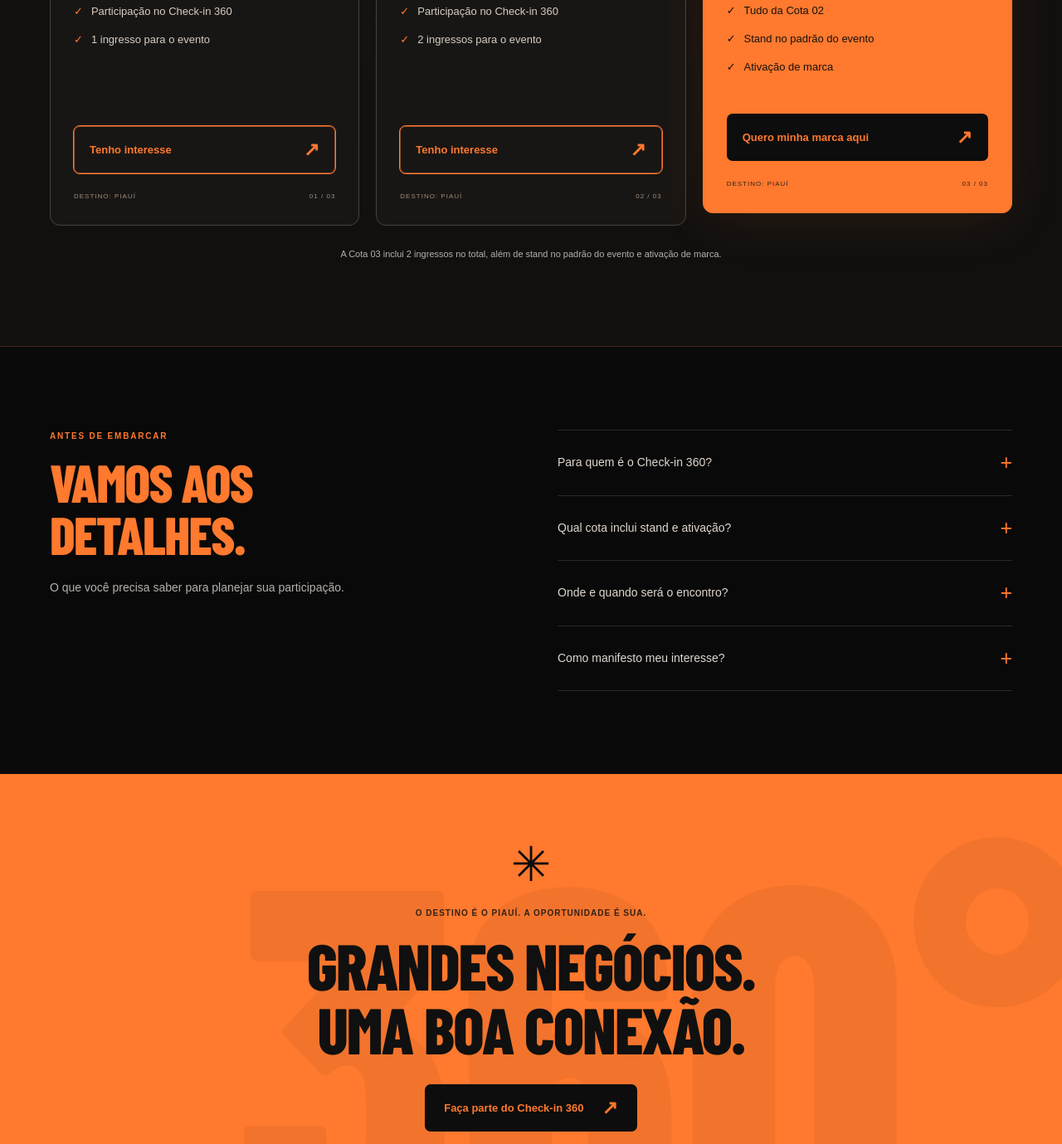
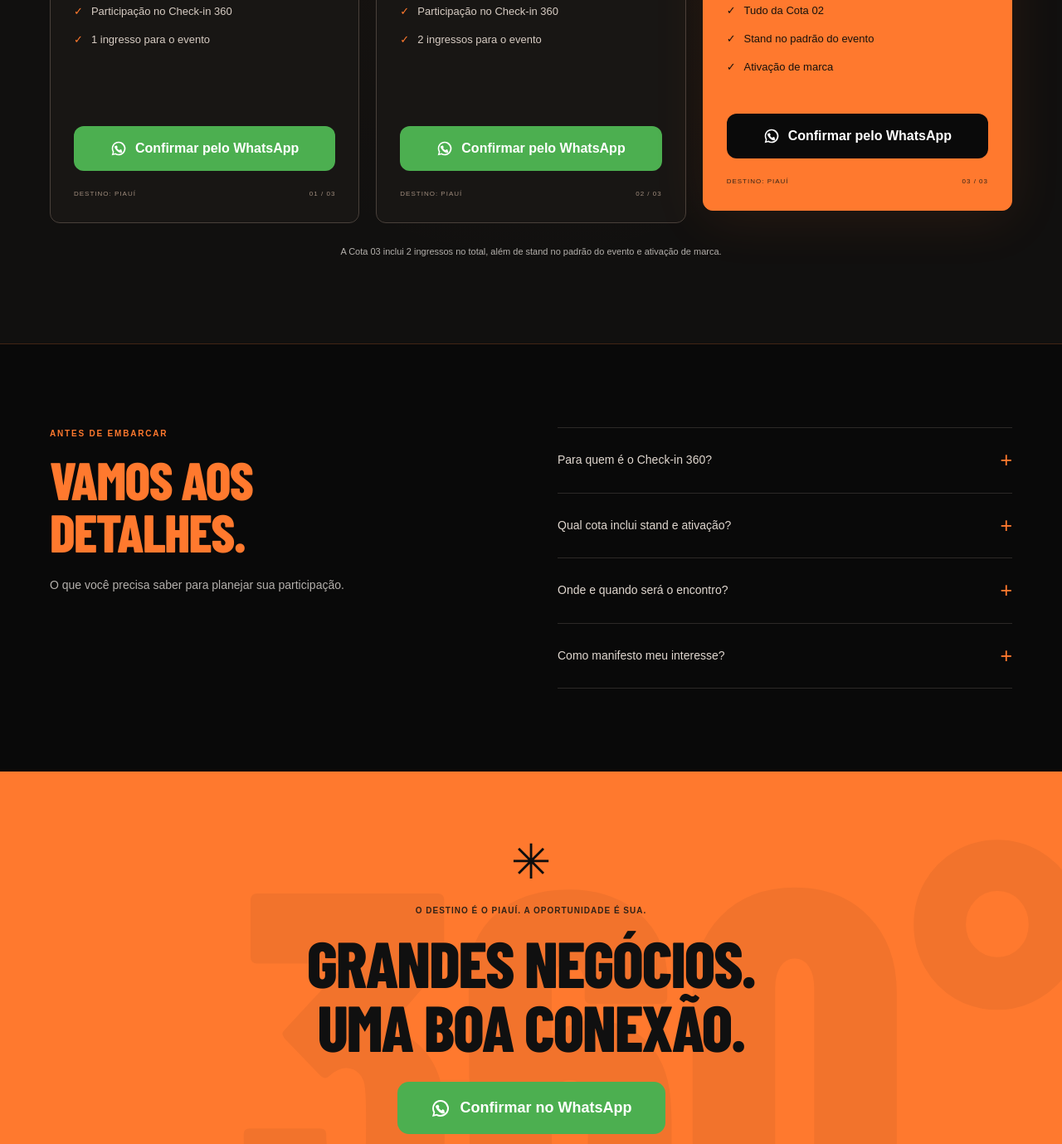
Before and after one commit to jpedro-doc/Check-in-360-DELL, a website: page index.html in a window 1280 px wide. Shown: the part 4378-5757 px from the top of the page at 83% size. Drawn offline with Linux system fonts and the light colour scheme.

Commit message:
Match NoMerkado WhatsApp buttons and add direct final contact

```diff
--- a/index.html
+++ b/index.html
@@ -77,9 +77,9 @@
     <section class="investment section" id="cotas"><div class="wrap">
       <div class="center" data-reveal><div class="eyebrow">COTAS DE PARTICIPAÇÃO</div><h2>FAÇA SEU CHECK-IN.<br>ESCOLHA SUA COTA.</h2><p>Três formas de fazer parte. Uma oportunidade de se conectar.</p></div>
       <div class="plans grid grid-cols-1 lg:grid-cols-3 gap-6">
-        <article class="plan" data-reveal><div class="plan-top"><span>COTA 01</span><span aria-hidden="true">↗</span></div><h3>O PRIMEIRO<br>CHECK-IN.</h3><p>Para fazer parte desse encontro.</p><div class="price"><span>R$</span> 1.500<small>,00</small></div><div class="ticket"><svg viewBox="0 0 24 24" aria-hidden="true"><path d="M3 6h18v4a2 2 0 0 0 0 4v4H3v-4a2 2 0 0 0 0-4V6Zm12 0v12"/></svg><strong>1 ingresso incluído</strong></div><ul><li>Participação no Check-in 360</li><li>1 ingresso para o evento</li></ul><button class="button outline" data-plan="01">Tenho interesse <span aria-hidden="true">↗</span></button><div class="plan-bottom"><span>DESTINO: PIAUÍ</span><span>01 / 03</span></div></article>
-        <article class="plan" data-reveal><div class="plan-top"><span>COTA 02</span><span aria-hidden="true">◎</span></div><h3>CONEXÕES<br>EM DOBRO.</h3><p>Para estar presente com mais um participante.</p><div class="price"><span>R$</span> 2.500<small>,00</small></div><div class="ticket"><svg viewBox="0 0 24 24" aria-hidden="true"><path d="M3 6h18v4a2 2 0 0 0 0 4v4H3v-4a2 2 0 0 0 0-4V6Zm12 0v12"/></svg><strong>2 ingressos incluídos</strong></div><ul><li>Participação no Check-in 360</li><li>2 ingressos para o evento</li></ul><button class="button outline" data-plan="02">Tenho interesse <span aria-hidden="true">↗</span></button><div class="plan-bottom"><span>DESTINO: PIAUÍ</span><span>02 / 03</span></div></article>
-        <article class="plan featured" data-reveal><div class="featured-label"><span aria-hidden="true">✳</span> PRESENÇA + EXPERIÊNCIA DE MARCA</div><div class="plan-top"><span>COTA 03</span><span aria-hidden="true">✳</span></div><h3>SUA MARCA<br>EM DESTAQUE.</h3><p>Para transformar presença em experiência.</p><div class="price"><span>R$</span> 6.500<small>,00</small></div><div class="ticket"><svg viewBox="0 0 24 24" aria-hidden="true"><path d="M3 6h18v4a2 2 0 0 0 0 4v4H3v-4a2 2 0 0 0 0-4V6Zm12 0v12"/></svg><strong>2 ingressos incluídos</strong></div><ul><li>Tudo da Cota 02</li><li>Stand no padrão do evento</li><li>Ativação de marca</li></ul><button class="button button-dark" data-plan="03">Quero minha marca aqui <span aria-hidden="true">↗</span></button><div class="plan-bottom"><span>DESTINO: PIAUÍ</span><span>03 / 03</span></div></article>
+        <article class="plan" data-reveal><div class="plan-top"><span>COTA 01</span><span aria-hidden="true">↗</span></div><h3>O PRIMEIRO<br>CHECK-IN.</h3><p>Para fazer parte desse encontro.</p><div class="price"><span>R$</span> 1.500<small>,00</small></div><div class="ticket"><svg viewBox="0 0 24 24" aria-hidden="true"><path d="M3 6h18v4a2 2 0 0 0 0 4v4H3v-4a2 2 0 0 0 0-4V6Zm12 0v12"/></svg><strong>1 ingresso incluído</strong></div><ul><li>Participação no Check-in 360</li><li>1 ingresso para o evento</li></ul><button class="button wa" data-plan="01"><svg aria-hidden="true" viewBox="0 0 24 24"><path d="M12 2a10 10 0 00-8.6 15L2 22l5.1-1.3A10 10 0 1012 2zm0 18a8 8 0 01-4.1-1.1l-.3-.2-3 .8.8-2.9-.2-.3A8 8 0 1112 20zm4.4-6c-.2-.1-1.4-.7-1.6-.8s-.4-.1-.5.1-.6.8-.8 1-.3.2-.5.1a6.5 6.5 0 01-3.2-2.8c-.2-.4.2-.4.6-1.2a.4.4 0 000-.4l-.8-1.8c-.2-.5-.4-.4-.5-.4h-.5a.9.9 0 00-.7.3A2.8 2.8 0 006 9.3c0 1.6 1.2 3.2 1.3 3.4s2.3 3.6 5.6 5a6 6 0 002.5.6 2.2 2.2 0 001.5-1 1.8 1.8 0 00.1-1c-.1-.2-.3-.2-.5-.3z"></path></svg>Confirmar pelo WhatsApp</button><div class="plan-bottom"><span>DESTINO: PIAUÍ</span><span>01 / 03</span></div></article>
+        <article class="plan" data-reveal><div class="plan-top"><span>COTA 02</span><span aria-hidden="true">◎</span></div><h3>CONEXÕES<br>EM DOBRO.</h3><p>Para estar presente com mais um participante.</p><div class="price"><span>R$</span> 2.500<small>,00</small></div><div class="ticket"><svg viewBox="0 0 24 24" aria-hidden="true"><path d="M3 6h18v4a2 2 0 0 0 0 4v4H3v-4a2 2 0 0 0 0-4V6Zm12 0v12"/></svg><strong>2 ingressos incluídos</strong></div><ul><li>Participação no Check-in 360</li><li>2 ingressos para o evento</li></ul><button class="button wa" data-plan="02"><svg aria-hidden="true" viewBox="0 0 24 24"><path d="M12 2a10 10 0 00-8.6 15L2 22l5.1-1.3A10 10 0 1012 2zm0 18a8 8 0 01-4.1-1.1l-.3-.2-3 .8.8-2.9-.2-.3A8 8 0 1112 20zm4.4-6c-.2-.1-1.4-.7-1.6-.8s-.4-.1-.5.1-.6.8-.8 1-.3.2-.5.1a6.5 6.5 0 01-3.2-2.8c-.2-.4.2-.4.6-1.2a.4.4 0 000-.4l-.8-1.8c-.2-.5-.4-.4-.5-.4h-.5a.9.9 0 00-.7.3A2.8 2.8 0 006 9.3c0 1.6 1.2 3.2 1.3 3.4s2.3 3.6 5.6 5a6 6 0 002.5.6 2.2 2.2 0 001.5-1 1.8 1.8 0 00.1-1c-.1-.2-.3-.2-.5-.3z"></path></svg>Confirmar pelo WhatsApp</button><div class="plan-bottom"><span>DESTINO: PIAUÍ</span><span>02 / 03</span></div></article>
+        <article class="plan featured" data-reveal><div class="featured-label"><span aria-hidden="true">✳</span> PRESENÇA + EXPERIÊNCIA DE MARCA</div><div class="plan-top"><span>COTA 03</span><span aria-hidden="true">✳</span></div><h3>SUA MARCA<br>EM DESTAQUE.</h3><p>Para transformar presença em experiência.</p><div class="price"><span>R$</span> 6.500<small>,00</small></div><div class="ticket"><svg viewBox="0 0 24 24" aria-hidden="true"><path d="M3 6h18v4a2 2 0 0 0 0 4v4H3v-4a2 2 0 0 0 0-4V6Zm12 0v12"/></svg><strong>2 ingressos incluídos</strong></div><ul><li>Tudo da Cota 02</li><li>Stand no padrão do evento</li><li>Ativação de marca</li></ul><button class="button wa" data-plan="03"><svg aria-hidden="true" viewBox="0 0 24 24"><path d="M12 2a10 10 0 00-8.6 15L2 22l5.1-1.3A10 10 0 1012 2zm0 18a8 8 0 01-4.1-1.1l-.3-.2-3 .8.8-2.9-.2-.3A8 8 0 1112 20zm4.4-6c-.2-.1-1.4-.7-1.6-.8s-.4-.1-.5.1-.6.8-.8 1-.3.2-.5.1a6.5 6.5 0 01-3.2-2.8c-.2-.4.2-.4.6-1.2a.4.4 0 000-.4l-.8-1.8c-.2-.5-.4-.4-.5-.4h-.5a.9.9 0 00-.7.3A2.8 2.8 0 006 9.3c0 1.6 1.2 3.2 1.3 3.4s2.3 3.6 5.6 5a6 6 0 002.5.6 2.2 2.2 0 001.5-1 1.8 1.8 0 00.1-1c-.1-.2-.3-.2-.5-.3z"></path></svg>Confirmar pelo WhatsApp</button><div class="plan-bottom"><span>DESTINO: PIAUÍ</span><span>03 / 03</span></div></article>
       </div><p class="plan-note">A Cota 03 inclui 2 ingressos no total, além de stand no padrão do evento e ativação de marca.</p>
     </div></section>
     <section class="section wrap faq grid grid-cols-1 md:grid-cols-2 gap-8 md:gap-16"><div data-reveal><div class="eyebrow">ANTES DE EMBARCAR</div><h2>VAMOS AOS<br>DETALHES.</h2><p>O que você precisa saber para planejar sua participação.</p></div><div class="faq-items" data-reveal>
@@ -88,7 +88,7 @@
       <details><summary>Onde e quando será o encontro?<span aria-hidden="true">+</span></summary><p>O projeto prevê o evento no Centro de Convenções Monã Hotel. A data e a programação final serão informadas pela organização.</p></details>
       <details><summary>Como manifesto meu interesse?<span aria-hidden="true">+</span></summary><p>Escolha uma cota e clique no botão de interesse para falar com a organização pelo WhatsApp. A participação depende de confirmação com a organização.</p></details>
     </div></section>
-    <section class="closing"><div class="wrap" data-reveal><span class="closing-star" aria-hidden="true">✳</span><div class="eyebrow">O DESTINO É O PIAUÍ. A OPORTUNIDADE É SUA.</div><h2>GRANDES NEGÓCIOS.<br>UMA BOA CONEXÃO.</h2><a class="button button-dark" href="#cotas">Faça parte do Check-in 360 <span aria-hidden="true">↗</span></a></div></section>
+    <section class="closing"><div class="wrap" data-reveal><span class="closing-star" aria-hidden="true">✳</span><div class="eyebrow">O DESTINO É O PIAUÍ. A OPORTUNIDADE É SUA.</div><h2>GRANDES NEGÓCIOS.<br>UMA BOA CONEXÃO.</h2><a class="button wa-big" href="https://wa.me/558698091567?text=Ol%C3%A1%21%20Quero%20participar%20do%20Check-in%20360%20Destinos%20Piau%C3%AD.%20Pode%20me%20passar%20os%20detalhes%20das%20cotas%3F" target="_blank" rel="noopener noreferrer"><svg aria-hidden="true" viewBox="0 0 24 24"><path d="M12 2a10 10 0 00-8.6 15L2 22l5.1-1.3A10 10 0 1012 2zm0 18a8 8 0 01-4.1-1.1l-.3-.2-3 .8.8-2.9-.2-.3A8 8 0 1112 20zm4.4-6c-.2-.1-1.4-.7-1.6-.8s-.4-.1-.5.1-.6.8-.8 1-.3.2-.5.1a6.5 6.5 0 01-3.2-2.8c-.2-.4.2-.4.6-1.2a.4.4 0 000-.4l-.8-1.8c-.2-.5-.4-.4-.5-.4h-.5a.9.9 0 00-.7.3A2.8 2.8 0 006 9.3c0 1.6 1.2 3.2 1.3 3.4s2.3 3.6 5.6 5a6 6 0 002.5.6 2.2 2.2 0 001.5-1 1.8 1.8 0 00.1-1c-.1-.2-.3-.2-.5-.3z"></path></svg>Confirmar no WhatsApp</a></div></section>
   </main>
   <footer class="wrap"><div class="footer-top flex flex-wrap items-center justify-between gap-6"><a class="brand" href="#inicio" aria-label="Check-in 360 Destinos Piauí, voltar ao início"><span>CHECK-IN<b>360<span aria-hidden="true">✳</span></b></span><small>DESTINOS<br>PIAUÍ</small></a><p>Conectando a hotelaria.<br>Valorizando o Piauí.</p><a class="text-link" href="360%20ROAD%20SHOW.pdf" target="_blank" rel="noopener">Apresentação do projeto <span aria-hidden="true">↗</span></a></div><div class="footer-bottom flex flex-wrap items-center justify-between gap-4"><span>CHECK-IN 360 · DESTINOS PIAUÍ</span><button id="motion-toggle" aria-pressed="false">Pausar efeitos <span aria-hidden="true">Ⅱ</span></button></div></footer>
   <div class="mobile-cta" hidden><div><small>SEU PRÓXIMO CHECK-IN</small><strong>A partir de R$ 1.500,00</strong></div><a class="button button-small" href="#cotas">Ver cotas <span aria-hidden="true">↗</span></a></div>
--- a/src/input.css
+++ b/src/input.css
@@ -98,3 +98,14 @@
 .motion-paused *,.motion-paused *:before,.motion-paused *:after{animation-play-state:paused!important;transition:none!important}.motion-paused .reveal-ready{opacity:1;transform:none}.motion-paused{scroll-behavior:auto}
 /* Pausar os efeitos mantém concluídas as animações de entrada e abertura. */
 .motion-paused .hero-copy,.motion-paused .hero-last svg,.motion-paused .boarding-pass,.motion-paused details[open]>p,.motion-paused dialog[open]{animation:none!important}
+
+/* Botões de contato baseados na referência NoMerkado. */
+.plan .wa{display:flex;align-items:center;justify-content:center;gap:10px;background:#4caf50;color:#fff;text-decoration:none;font-weight:700;font-size:13px;padding:15px;border:0;border-radius:12px;transition:filter .2s;box-shadow:none}
+.plan .wa:hover{background:#4caf50;color:#fff;filter:brightness(1.08);box-shadow:none}
+.plan .wa svg{width:20px;height:20px;fill:currentColor;flex-shrink:0}
+.featured .wa,.featured .wa:hover{background:#0a0a0a;color:#fff}
+.closing .wa-big{display:inline-flex;align-items:center;justify-content:center;gap:12px;background:#4caf50;color:#fff;font-weight:800;font-size:16px;padding:18px 24px;border:0;border-radius:14px;transition:filter .2s;box-shadow:none}
+.closing .wa-big:hover{background:#4caf50;color:#fff;filter:brightness(1.08);box-shadow:none}
+.wa-big svg{width:24px;height:24px;fill:currentColor;flex-shrink:0}
+@media(min-width:360px){.plan .wa{font-size:16px}}
+@media(min-width:640px){.closing .wa-big{font-size:18px;padding:18px 40px}}
```
Also changed, not shown: styles.css.
